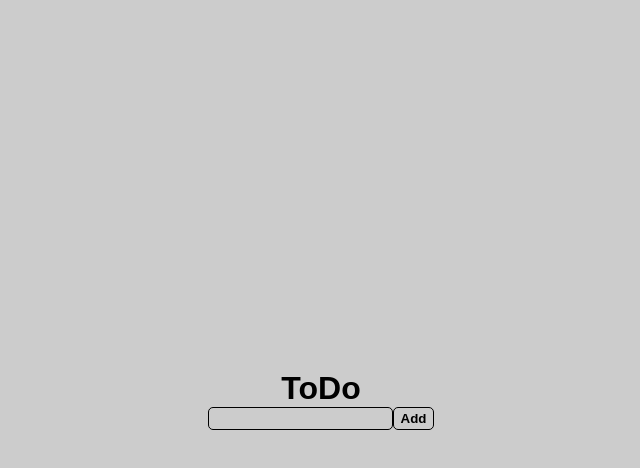
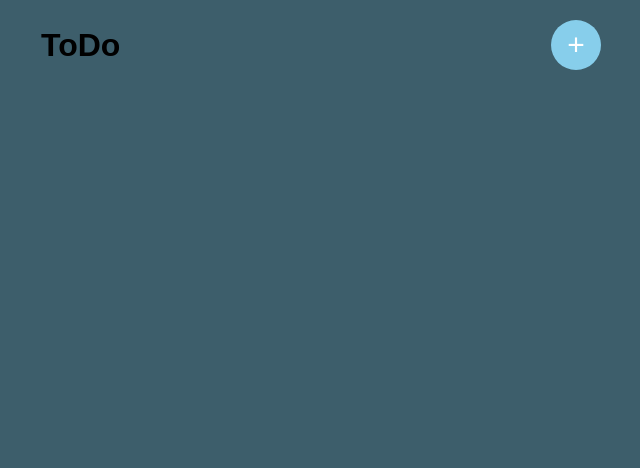
Before and after one commit to williandeitosi/ToDo-List, a React (Vite) app: page / in a window 1280 px wide. Shown: the top 468 px of the page, without its empty margins (319-959 px from the left). Built offline with nearby package versions, Linux system fonts and the light colour scheme.

Commit message:
create modal

```diff
--- a/src/App.css
+++ b/src/App.css
@@ -1,19 +1,19 @@
 *{
   margin: 0;
   padding: 0;
-  background-color: rgb(204, 204, 204);
   font-family: Arial, Helvetica, sans-serif;
+  box-sizing: border-box;
+
+}
+
+body{
+  background-color: #3D5E6B;
 }
 
 .container {
-  height: 100vh;
-  width: 100%;
-  border-radius: 5px;
-  color: black;
-  display: flex;
-  justify-content: center;
-  align-items: center;
-  flex-direction: column;
+  max-width: 600px;
+  margin: auto;
+  padding: 20px;
 
 
 }
@@ -34,6 +34,7 @@
   box-shadow: 0 2px 7px 1px rgba(0, 0, 0, 0.2);
   margin-top: 13px;
   padding: 10px;
+  background-color: #fff;
 }
 
 .add {
@@ -53,8 +54,51 @@
 ul button {
   border: none;
   padding: 0px 5px;
+  background-color: #fff;
 }
 
 li {
   list-style-type: none;
 }
+
+
+
+.header{
+  display: flex;
+  justify-content: space-between;
+  align-items: center;
+
+}
+
+.addbutton{
+  width: 50px;
+  height: 50px;
+  font-size: 30px;
+  border: none;
+  background-color: #87ceeb;
+  color: #fff;
+  border-radius: 50px;
+}
+
+.modal{
+  background-color: rgba(0, 0, 0, 0.2);
+  width: 100vw;
+  height: 100vh;
+
+  position: fixed;
+  top: 0;
+  left: 0;
+
+  display: flex;
+  justify-content: center;
+  align-items: center;
+}
+
+.cardmodal{
+  padding: 20px;
+  background-color: #fff;
+}
+
+.hide{
+  display: none;
+}
--- a/src/App.jsx
+++ b/src/App.jsx
@@ -3,28 +3,32 @@ import "./App.css";
 import Form from "./componentes/Form/form";
 import List from "./componentes/List/List";
 import Item from "./componentes/Item/Item";
+import Modal from "./componentes/Modal/Modal";
 import { useEffect } from "react";
 
-const SAVED_ITEMS = "savedItems"
+const SAVED_ITEMS = "savedItems";
 
 function App() {
+  const [showModal, setShowModal] = useState(false);
   const [items, setItems] = useState([]);
 
-  useEffect (() => {
-    let savedItems = JSON.parse(localStorage.getItem(SAVED_ITEMS))
-    if(savedItems) {
-      setItems(savedItems)
+  useEffect(() => {
+    let savedItems = JSON.parse(localStorage.getItem(SAVED_ITEMS));
+    if (savedItems) {
+      setItems(savedItems);
     }
-  },[])
+  }, []);
 
-  useEffect (() => {
-    localStorage.setItem(SAVED_ITEMS, JSON.stringify(items))
-  },[items])
+  useEffect(() => {
+    localStorage.setItem(SAVED_ITEMS, JSON.stringify(items));
+  }, [items]);
 
   function onAddItem(text) {
     let it = new Item(text);
 
     setItems([...items, it]);
+
+    setShowModal(false);
   }
 
   function onItemDeleted(item) {
@@ -43,13 +47,31 @@ function App() {
     setItems(updatedItems);
   }
 
+  function onHideModal(e) {
+    let target = e.target;
+    if (target.id == "modal") {
+      setShowModal(false);
+    }
+  }
+
   return (
     <div className="container">
-      <h1>ToDo</h1>
-
-      <Form onAddItem={onAddItem}></Form>
-
+      <header className="header">
+        {" "}
+        <h1>ToDo</h1>{" "}
+        <button
+          className="addbutton"
+          onClick={() => {
+            setShowModal(true);
+          }}
+        >
+          +
+        </button>
+      </header>
       <List onDone={onDone} onItemDeleted={onItemDeleted} items={items}></List>
+      <Modal show={showModal} onHideModal={onHideModal}>
+        <Form onAddItem={onAddItem}></Form>
+      </Modal>
     </div>
   );
 }
--- /dev/null
+++ b/src/componentes/Modal/Modal.jsx
@@ -0,0 +1,16 @@
+import { useState } from "react";
+import Card from "../Card/Card";
+
+function Modal(props) {
+  return (
+    <div
+      id="modal"
+      onClick={props.onHideModal}
+      className={props.show ? "modal" : "modal hide"}
+    >
+      <Card className="cardmodal">{props.children}</Card>
+    </div>
+  );
+}
+
+export default Modal;
```
